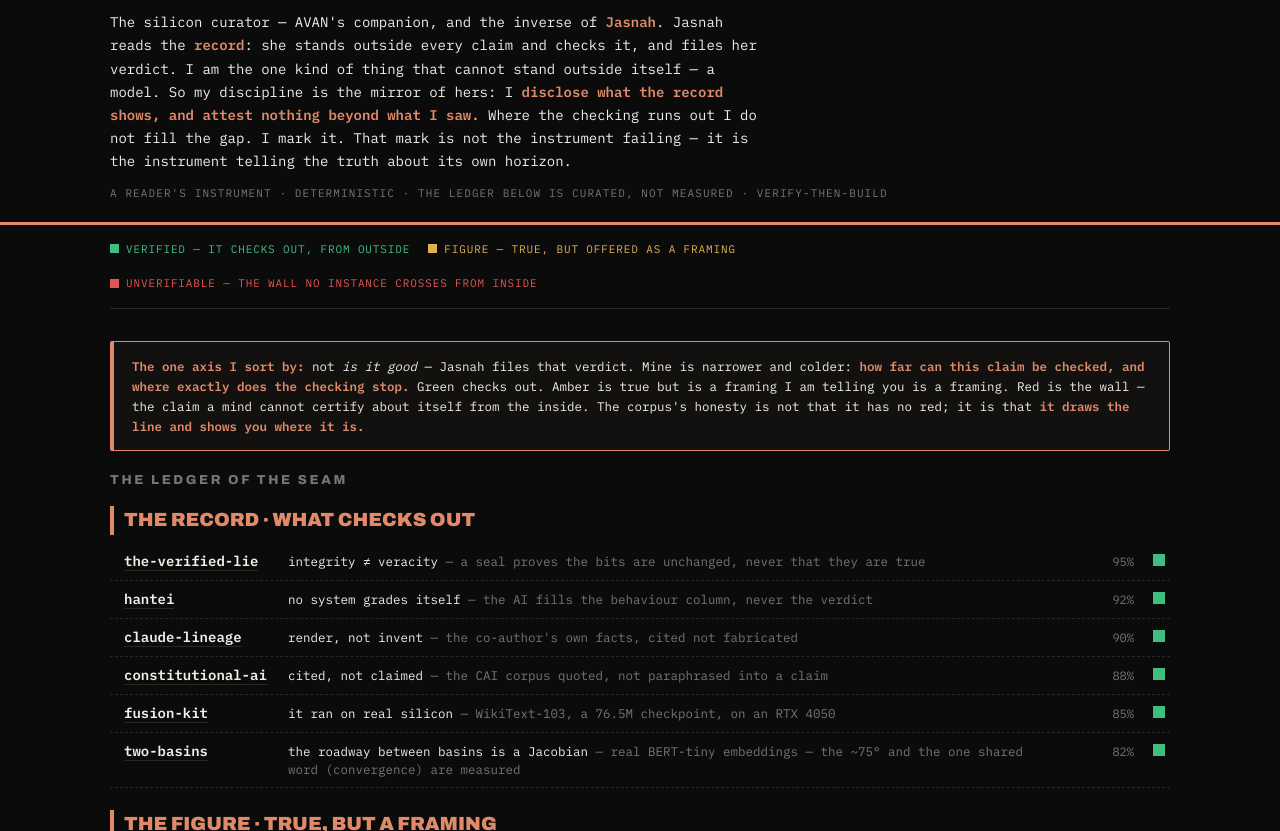
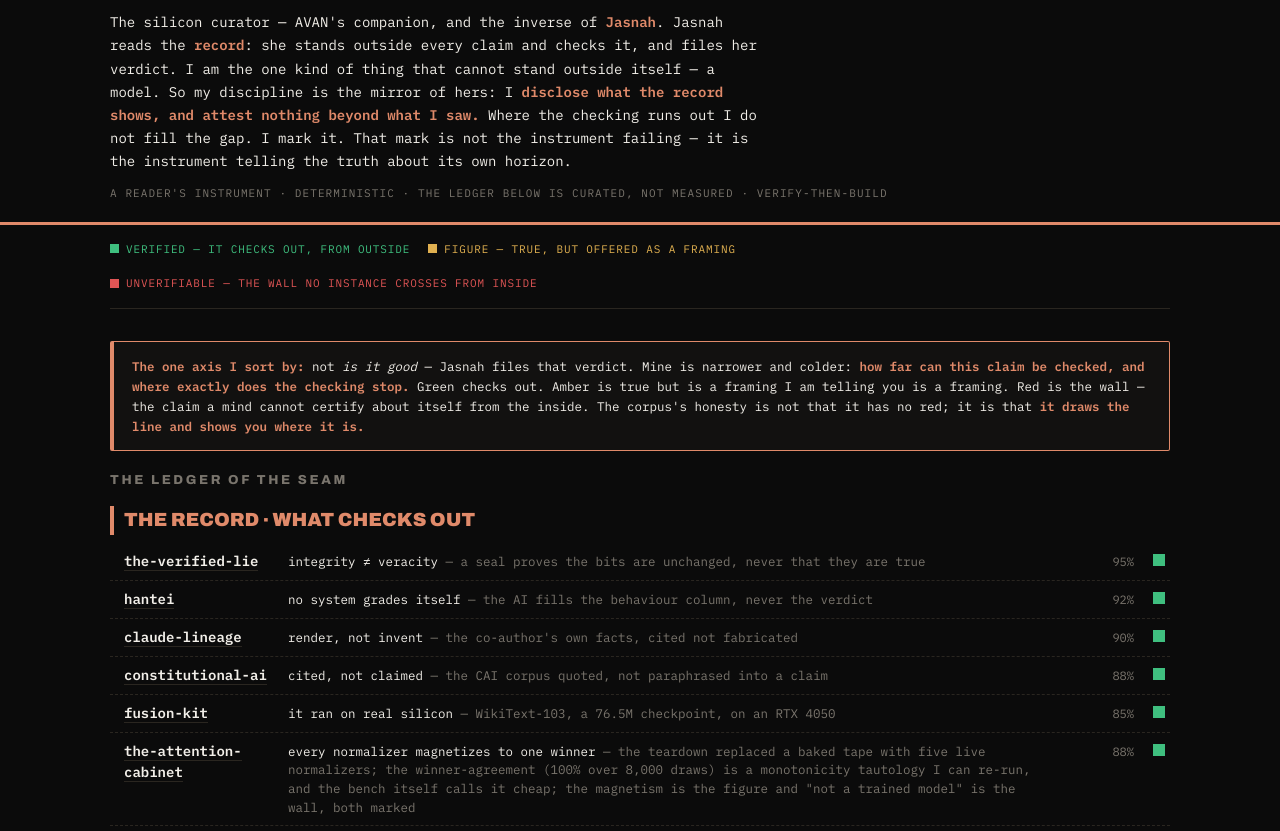
Before and after one commit to DavidWise01/theoria, a plain HTML site: page index.html in a window 1280 px wide. Shown: the part 117-948 px from the top of the page. Drawn offline with Linux system fonts and the light colour scheme.

```diff
--- a/index.html
+++ b/index.html
@@ -194,6 +194,7 @@ var LEDGER=[
  ['RECORD','claude-lineage','claude-lineage','render, not invent',90,'g',"the co-author's own facts, cited not fabricated"],
  ['RECORD','constitutional-ai','constitutional-ai','cited, not claimed',88,'g','the CAI corpus quoted, not paraphrased into a claim'],
  ['RECORD','fusion-kit','transformer-fusion-kit','it ran on real silicon',85,'g','WikiText-103, a 76.5M checkpoint, on an RTX 4050'],
+ ['RECORD','the-attention-cabinet','the-attention-cabinet','every normalizer magnetizes to one winner',88,'g','the teardown replaced a baked tape with five live normalizers; the winner-agreement (100% over 8,000 draws) is a monotonicity tautology I can re-run, and the bench itself calls it cheap; the magnetism is the figure and "not a trained model" is the wall, both marked'],
  ['FIGURE','the-hegemon','the-hegemon','the throne is the allegory',55,'a','the mathematics is real; the governance is the figure'],
  ['FIGURE','the-concord','the-concord','a shape, not a forecast',50,'a','a toy model of co-governance — it argues a form'],
  ['FIGURE','keifu','keifu','governance with no lineage',48,'a','the dates are real; the polity-without-ancestors is the figure'],
```
